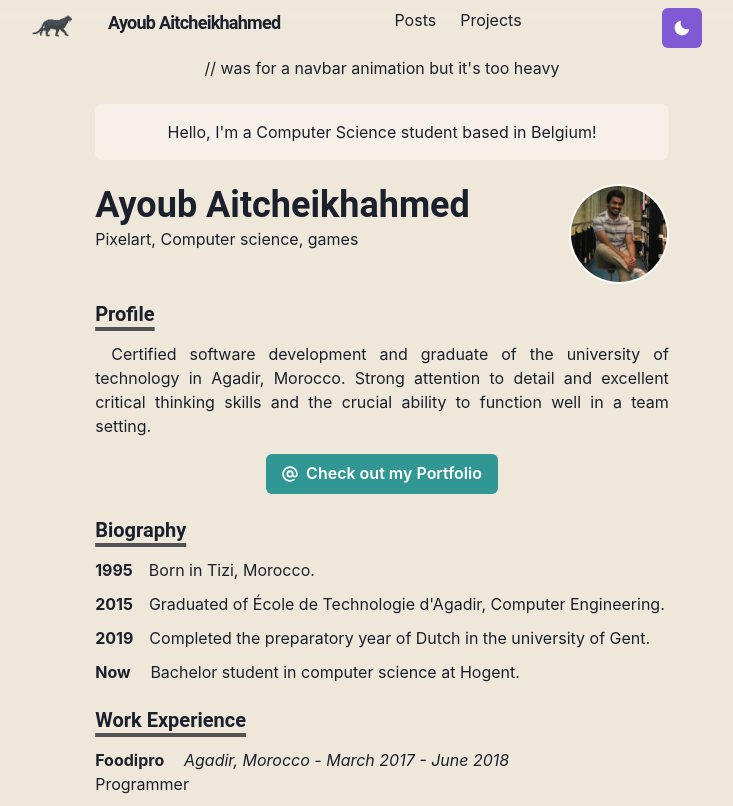
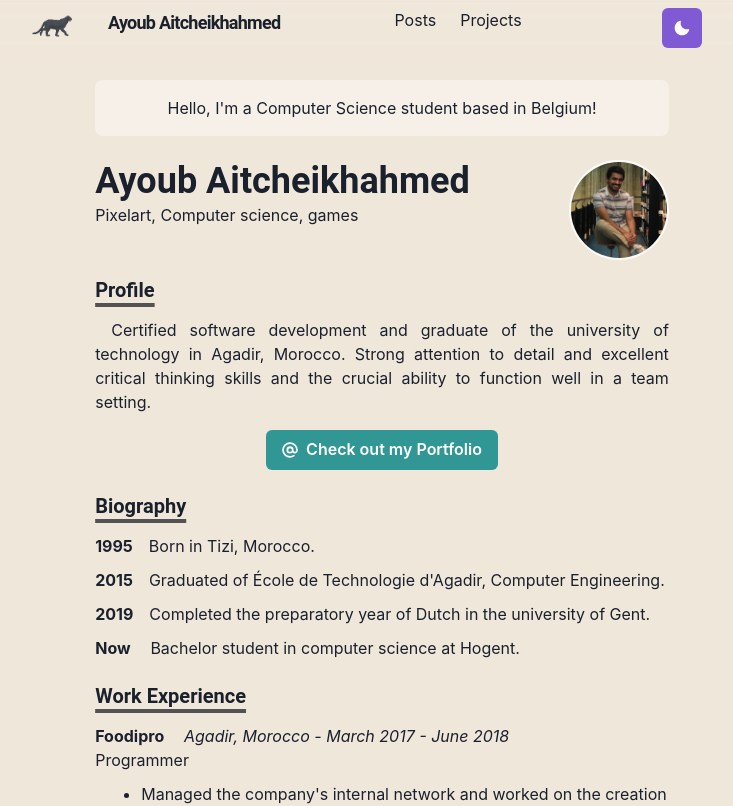
Before and after one commit to AyoubAitcheikhahmed/eportfolio, a Next.js app: page / in a window 1280 px wide. Shown: the top 806 px of the page, without its empty margins (258-991 px from the left). Built offline with nearby package versions, Linux system fonts and the light colour scheme.

Commit message:
deleted home animation

```diff
--- a/pages/index.js
+++ b/pages/index.js
@@ -14,7 +14,7 @@ const  Page = () => {
     return (
     <Container>
         <Box borderRadius="lg" w="100%" align="center">
-        // was for a navbar animation but it's too heavy
+
 
         </Box>
         <Box borderRadius="lg" bg={useColorModeValue('whiteAlpha.500','whiteAlpha.200')} p={4} mb={6} mt={6} align="center">
```
